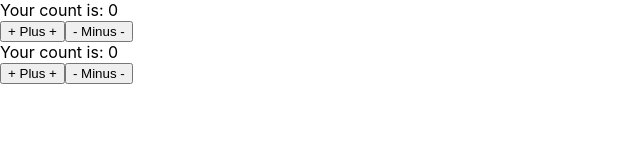
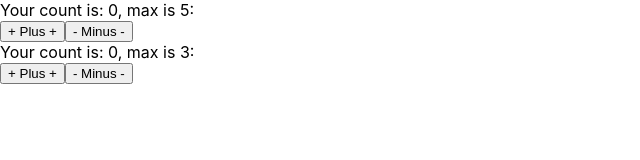
Before and after one commit to RobK005/jfdzl2-materialy-react-state-lifecycle, a React (Create React App) app: page / in a window 1280 px wide. Shown: the top 160 px of the page, without its empty margins (0-640 px from the left). Built offline with nearby package versions, Linux system fonts and the light colour scheme.

Commit message:
Counter with max value condition

```diff
--- a/src/App.js
+++ b/src/App.js
@@ -9,8 +9,8 @@ class App extends Component {
   render() {
     return (
       <div>
-        <Counter/>
-        <Counter/>
+        <Counter maxValue={5} />
+        <Counter maxValue={3}/>
       </div>
     );
   }
--- a/src/Counter.js
+++ b/src/Counter.js
@@ -5,9 +5,12 @@ class Counter extends Component {
     state = { counter: 0 }
 
     handlePlusClick = () => {
-        this.setState({
-            counter: this.state.counter + 1
-        })
+        if (this.state.counter < this.props.maxValue) {
+            this.setState({
+                counter: this.state.counter + 1
+
+            })
+        }
     }
 
     handleMinusClick = () => {
@@ -19,7 +22,7 @@ class Counter extends Component {
     render() {
         return (
             <div>
-                <div>Your count is: {this.state.counter}</div>
+                <div>Your count is: {this.state.counter}, max is {this.props.maxValue}:</div>
                 <button type="button" onClick={this.handlePlusClick}>+ Plus +</button>
                 <button type="button" onClick={this.handleMinusClick}>- Minus -</button>
             </div>
```
